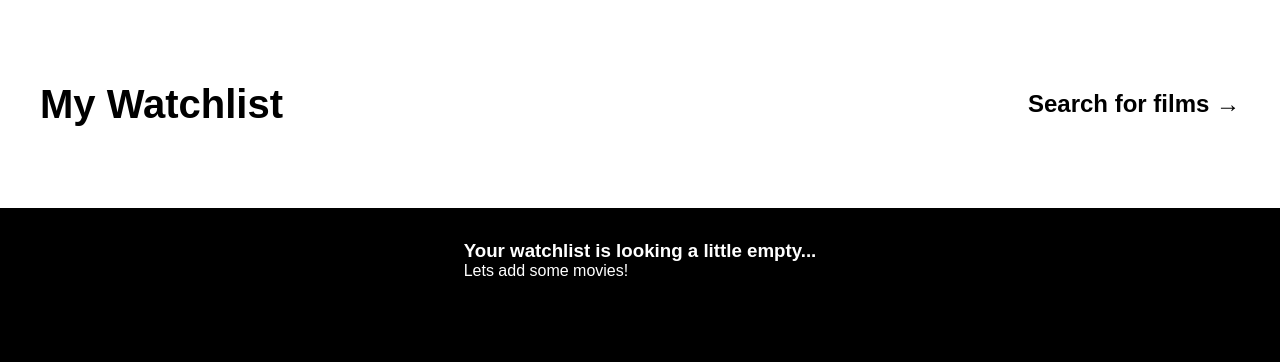
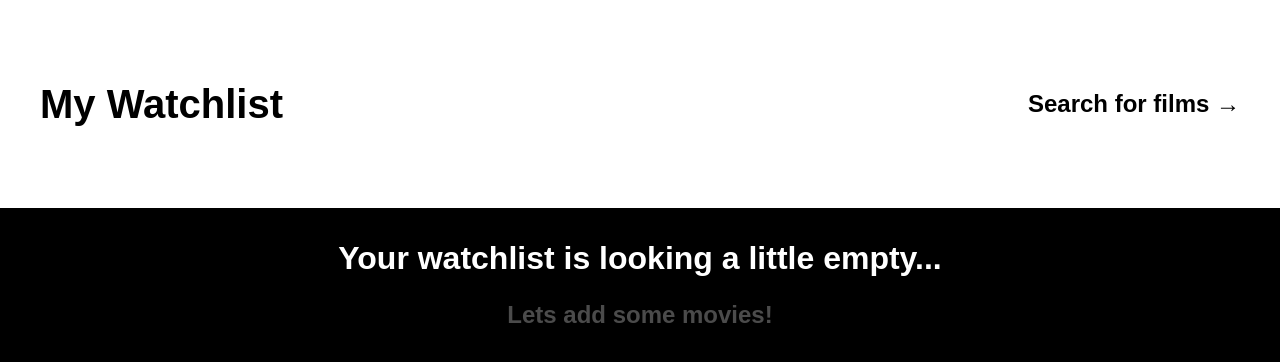
Before and after one commit to rensarmiento/movie-watchlist, a Next.js app: page /watchlist in a window 1280 px wide. Shown: the top 362 px of the page. Built offline with nearby package versions, Linux system fonts and the light colour scheme.

Commit message:
styling for empty main-content

```diff
--- a/src/app/globals.css
+++ b/src/app/globals.css
@@ -51,13 +51,6 @@ a {
   text-decoration: underline #000;
 }
 
-/* .homepage {
-  margin: auto;
-  display: flex;
-  align-items: center;
-  justify-content: center;
-} */
-
 .main-content {
   color: #fff;
 }
@@ -83,7 +76,6 @@ a {
   font-size: 1.5rem;
   font-weight: 700;
   cursor: pointer;
-
 }
 
 .landingpage > a:hover {
@@ -99,7 +91,6 @@ a {
   height: 2.5rem;
   background: #2E2E2F;
 
-  ;
   /* color: grey; */
   width: 50rem;
   border-radius: 6px;
@@ -236,10 +227,36 @@ a {
   text-decoration: underline;
 }
 
+/* Main Content Page */
+
 .main-content {
   display: grid;
   justify-content: center;
 }
+
+.main-content > a {
+  font-size: 1.5rem;
+  font-weight: 700;
+  cursor: pointer;
+  color: #4B4B4B;
+}
+
+.main-content > a:hover {
+  transform: scale(1.1);
+  transform-origin: center;
+  color: #fff;
+  text-decoration: underline solid;
+}
+
+.empty {
+  text-align: center;
+}
+
+.header-empty {
+  font-size: 2rem;
+  margin-bottom: 1.5rem;
+}
+
 
 .plot-container {
   color: #A5A5A5;
@@ -263,6 +280,8 @@ a {
   text-decoration: underline;
 }
 
+
+/* Media Queries */
 @media (max-width: 768px) {
   .movie-container {
     grid-template-columns: 1fr;
--- a/src/app/watchlist/page.tsx
+++ b/src/app/watchlist/page.tsx
@@ -12,8 +12,8 @@ export default async function WatchlistPage({searchParams} : {
     </main>
   )
   : (
-    <main className='main-content'>
-      <h3>Your watchlist is looking a little empty...</h3>
+    <main className='main-content empty'>
+      <h3 className='header-empty'>Your watchlist is looking a little empty...</h3>
       <Link
         href='/search'
       >
```
